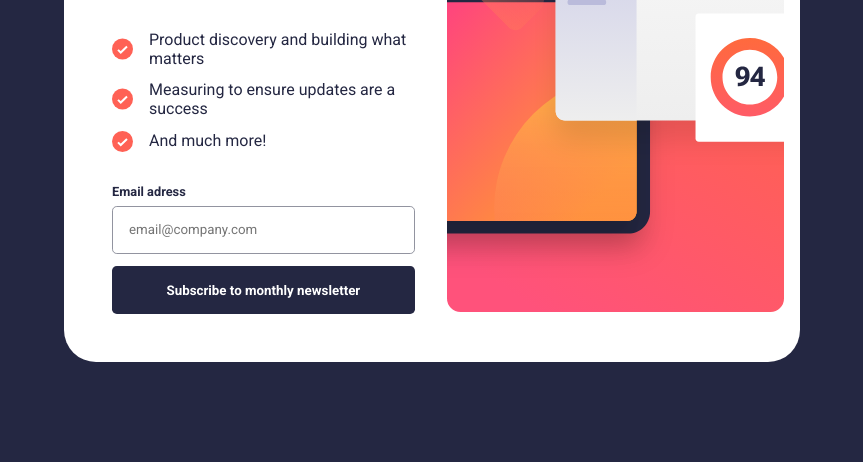
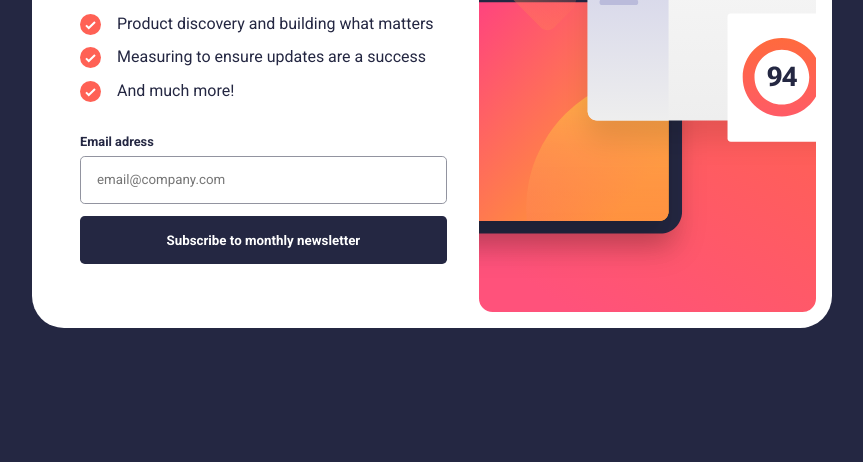
Before and after one commit to rug19/Newsletter_sign-up_form_with_success_message, a plain HTML site: page index.html in a window 1280 px wide. Shown: the part 338-800 px from the top of the page, without its empty margins (208-1071 px from the left). Drawn offline with Linux system fonts and the light colour scheme.

Commit message:
Update style.css

```diff
--- a/style.css
+++ b/style.css
@@ -198,7 +198,7 @@ input {
     justify-content: center;
     align-items: center;
     padding: 1rem;
-    width: 46rem;
+    width: 50rem;
     border-radius: 2rem;
   }
 
```
